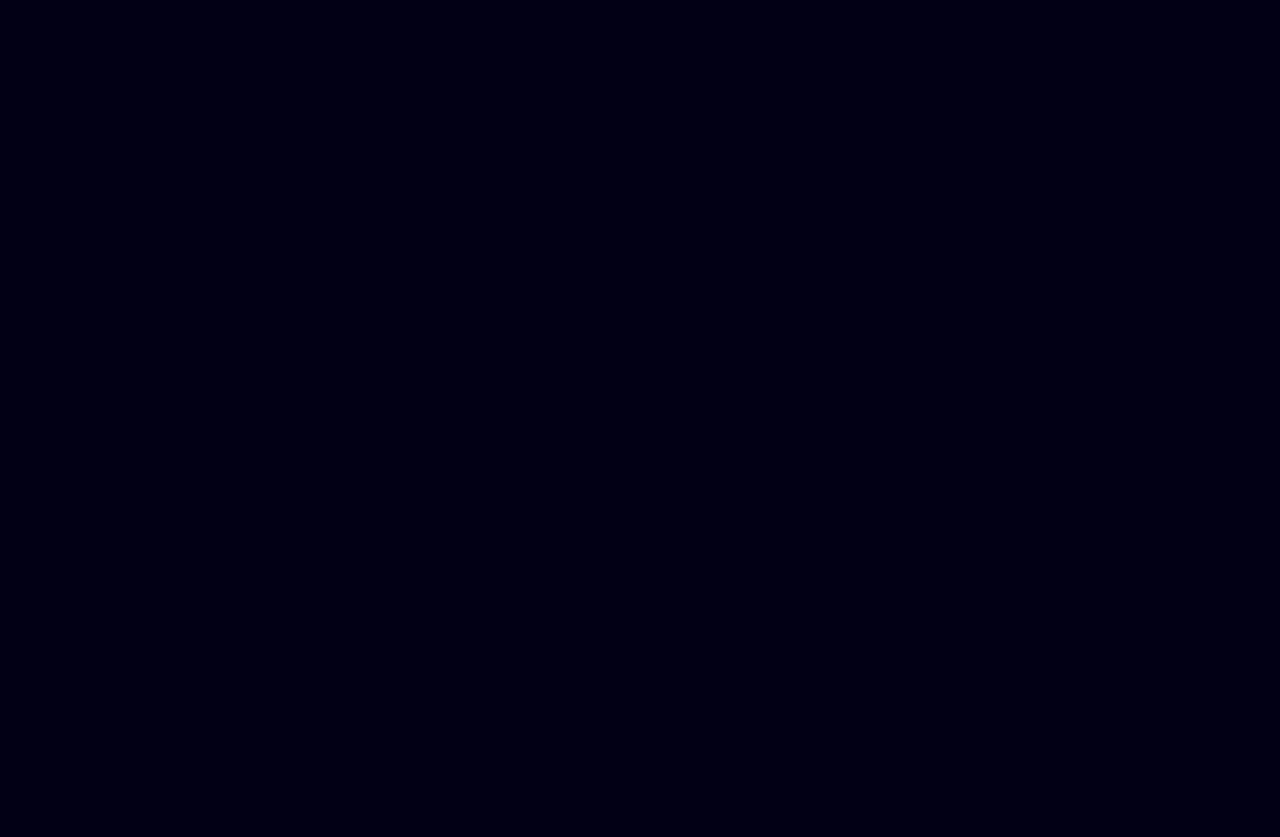
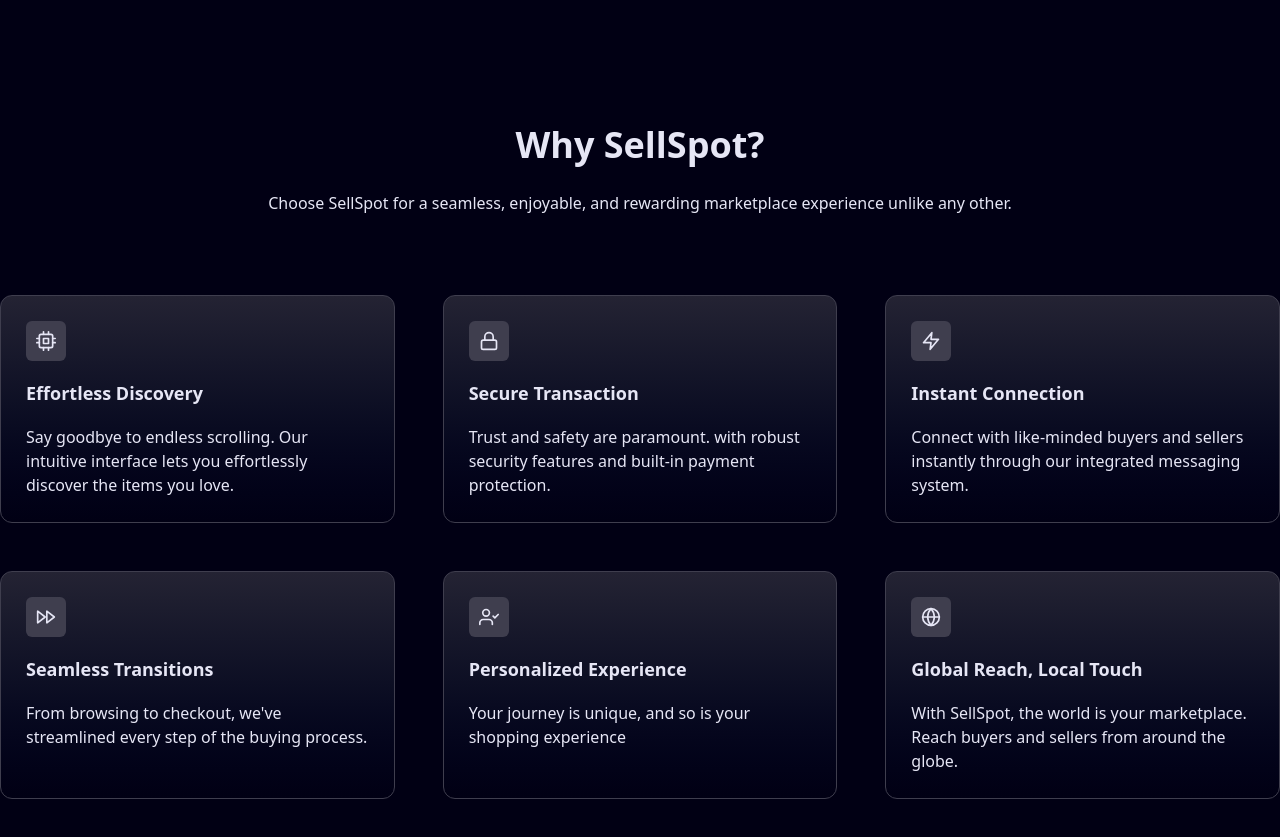
Before and after one commit to Gulpanjul/slicing-figma, a Next.js app: page / in a window 1280 px wide. Shown: the part 1460-2297 px from the top of the page. Before the commit the page ends 1505 px from the top, so only its background shows below. Built offline with nearby package versions, Linux system fonts and the light colour scheme.

Commit message:
feat: add feature section

```diff
--- a/src/app/globals.css
+++ b/src/app/globals.css
@@ -4,4 +4,7 @@
   --color-primary: oklch(0.5754 0.1705 282.36);
   --color-dark: oklch(0.09 0.0577 272.51);
   --color-light: oklch(0.9294 0.0202 286);
+  --color-gray: oklch(0.3713 0.0272 287.86);
+  --color-card-primary: oklch(0.2647 0.0297 287.05);
+  --color-card-secondary: oklch(0.09 0.0577 272.51);
 }
--- /dev/null
+++ b/src/components/views/Home/FeatureSection/FeatureSection.constant.tsx
@@ -0,0 +1,48 @@
+import {
+  FiCpu,
+  FiFastForward,
+  FiGlobe,
+  FiLock,
+  FiUserCheck,
+  FiZap,
+} from "react-icons/fi";
+
+const FEATURE_ITEMS = [
+  {
+    icon: <FiCpu size={20} />,
+    title: "Effortless Discovery",
+    description:
+      "Say goodbye to endless scrolling. Our intuitive interface lets you effortlessly discover the items you love.",
+  },
+  {
+    icon: <FiLock size={20} />,
+    title: "Secure Transaction",
+    description:
+      "Trust and safety are paramount. with robust security features and built-in payment protection.",
+  },
+  {
+    icon: <FiZap size={20} />,
+    title: "Instant Connection",
+    description:
+      "Connect with like-minded buyers and sellers instantly through our integrated messaging system.",
+  },
+  {
+    icon: <FiFastForward size={20} />,
+    title: "Seamless Transitions",
+    description:
+      "From browsing to checkout, we've streamlined every step of the buying process.",
+  },
+  {
+    icon: <FiUserCheck size={20} />,
+    title: "Personalized Experience",
+    description: "Your journey is unique, and so is your shopping experience",
+  },
+  {
+    icon: <FiGlobe size={20} />,
+    title: "Global Reach, Local Touch",
+    description:
+      "With SellSpot, the world is your marketplace. Reach buyers and sellers from around the globe.",
+  },
+];
+
+export { FEATURE_ITEMS };
--- /dev/null
+++ b/src/components/views/Home/FeatureSection/FeatureSection.tsx
@@ -0,0 +1,32 @@
+import React from "react";
+import { FEATURE_ITEMS } from "./FeatureSection.constant";
+
+const FeatureSection = () => {
+  return (
+    <section className="container mx-auto text-center my-20">
+      <h2 className="text-4xl font-bold mb-[1.625rem]">Why SellSpot?</h2>
+      <p>
+        Choose SellSpot for a seamless, enjoyable, and rewarding marketplace
+        experience unlike any other.
+      </p>
+      <div className="mt-20 grid grid-cols-3 gap-12">
+        {FEATURE_ITEMS.map((feature, index) => (
+          <div
+            key={index}
+            className="text-left bg-gradient-to-b from-card-primary to-card-secondary border border-gray rounded-xl p-[1.563rem]"
+          >
+            <div className="bg-gray w-fit p-2.5 rounded-md mb-[1.125rem]">
+              {feature.icon}
+            </div>
+            <h3 className="mb-[1.125rem] text-lg font-semibold">
+              {feature.title}
+            </h3>
+            <p>{feature.description}</p>
+          </div>
+        ))}
+      </div>
+    </section>
+  );
+};
+
+export default FeatureSection;
--- /dev/null
+++ b/src/components/views/Home/FeatureSection/index.tsx
@@ -0,0 +1,3 @@
+import FeatureSection from "./FeatureSection";
+
+export default FeatureSection;
--- a/src/components/views/Home/Home.tsx
+++ b/src/components/views/Home/Home.tsx
@@ -1,3 +1,4 @@
+import FeatureSection from "./FeatureSection";
 import HeroSection from "./HeroSection";
 import MottoSection from "./MottoSection";
 
@@ -6,6 +7,7 @@
     <>
       <HeroSection />
       <MottoSection />
+      <FeatureSection />
     </>
   );
 };
```
